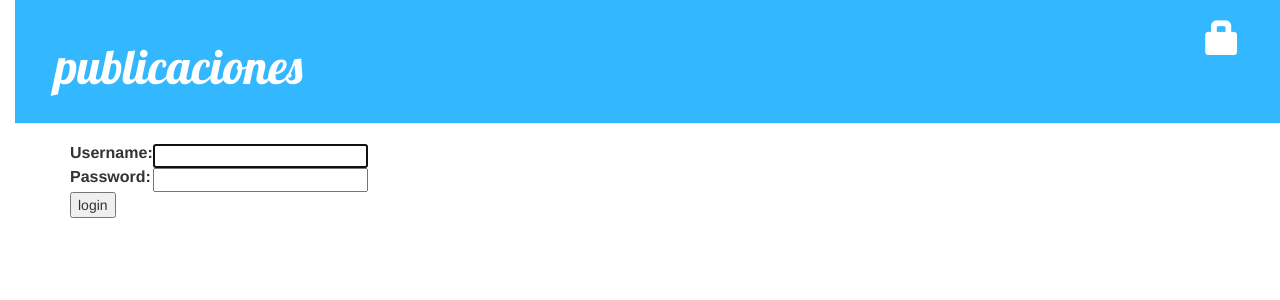
After one commit to danilopez97/Mi-primer-repositorio, a Django app: page /accounts/login/ in a window 1280 px wide. The commit adds this page. Shown: the top 300 px of the page. Run offline with Django 3.2, Linux system fonts and the light colour scheme; some libraries are stand-ins or nearby versions.

Commit message:
se agrego la parte de autenticacion login

```diff
--- a/blog/templates/blog/base.html
+++ b/blog/templates/blog/base.html
@@ -11,16 +11,14 @@
             <body>
               <div class="page-header">
               {% if user.is_authenticated %}
-
                   <a href="{% url 'post_new' %}" class="top-menu"><span class="glyphicon glyphicon-plus"></span></a>
                   <a href="{% url 'post_draft_list' %}" class="top-menu"><span class="glyphicon glyphicon-edit"></span></a>
-
-
+                  <p class="top-menu">Hola {{ user.username }} <small>(<a href="{% url 'logout' %}">Log out</a>)</small></p>
+              {% else %}
+                  <a href="{% url 'login' %}" class="top-menu"><span class="glyphicon glyphicon-lock"></span></a>
               {% endif %}
-
               <h1><a href="/">publicaciones</a></h1>
           </div>
-
       <div class="content container">
           <div class="row">
               <div class="col-md-8">
--- /dev/null
+++ b/blog/templates/registration/login.html
@@ -0,0 +1,24 @@
+{% extends "blog/base.html" %}
+
+{% block content %}
+    {% if form.errors %}
+        <p>Your username and password didn't match. Please try again.</p>
+    {% endif %}
+
+    <form method="post" action="{% url 'login' %}">
+    {% csrf_token %}
+        <table>
+        <tr>
+            <td>{{ form.username.label_tag }}</td>
+            <td>{{ form.username }}</td>
+        </tr>
+        <tr>
+            <td>{{ form.password.label_tag }}</td>
+            <td>{{ form.password }}</td>
+        </tr>
+        </table>
+
+        <input type="submit" value="login" />
+        <input type="hidden" name="next" value="{{ next }}" />
+    </form>
+{% endblock %}
--- a/misitio/settings.py
+++ b/misitio/settings.py
@@ -122,3 +122,4 @@ USE_TZ = True
 
 STATIC_URL = '/static/'
 STATIC_ROOT=os.path.join(BASE_DIR,'static')
+LOGIN_REDIRECT_URL = '/'
--- a/misitio/urls.py
+++ b/misitio/urls.py
@@ -16,8 +16,14 @@ Including another URLconf
 from django.contrib import admin
 from django.urls import path
 from django.conf.urls import include ,url
+from django.contrib.auth import views
+from django.contrib.auth.views import LogoutView
+from django.contrib.auth.views import LoginView
 
 urlpatterns = [
     path('admin/', admin.site.urls),
+    url(r'^accounts/login/$', views.LoginView.as_view(), name='login'),
+    url(r'^accounts/logout/$', views.LogoutView.as_view(), name='logout', kwargs={'next_page': '/'}),
     url(r'', include('blog.urls')),
+
 ]
```
Also changed, not shown: blog/views.py (+8 -2 lines). Lines whose indentation alone changed are shown as unchanged.
